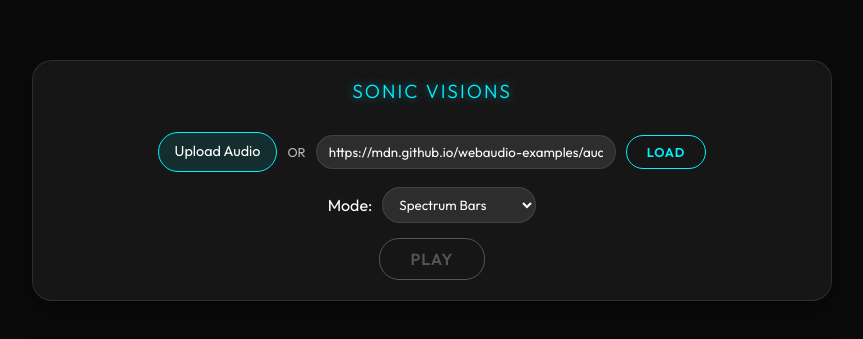
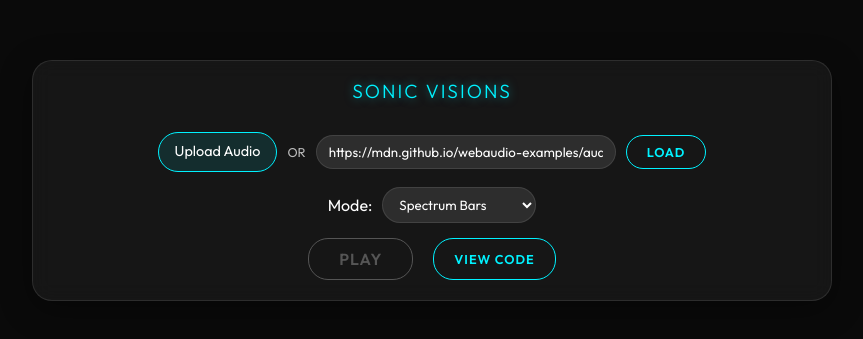
Before and after one commit to mittingphx/music-visualizer-demo, a website built with Vite: page index.html in a window 1280 px wide. Shown: the part 459-798 px from the top of the page, without its empty margins (208-1071 px from the left). Built offline with nearby package versions, Linux system fonts and the light colour scheme.

Commit message:
Add View Code button

```diff
--- a/index.html
+++ b/index.html
@@ -47,6 +47,9 @@
 
       <div class="playback-controls">
         <button id="play-pause-btn" disabled>Play</button>
+        <button id="code-btn" onclick="window.open('https://github.com/mittingphx/music-visualizer-demo')" style="
+    margin-left: 20px;
+">View Code</button>
       </div>
     </div>
   </div>
```
